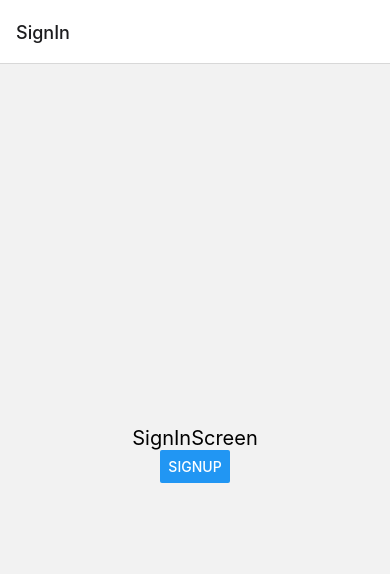
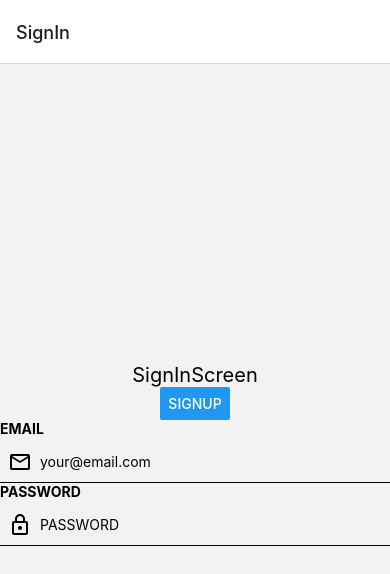
Before and after one commit to MarvelOppa/jabstargram, a React Native app: screen / in a window 390 px wide. Shown: the top 574 px of the page. Built offline with nearby package versions, Linux system fonts and the light colour scheme.

Commit message:
input 컴포넌트

```diff
--- /dev/null
+++ b/src/colors.js
@@ -0,0 +1,2 @@
+export const WHITE = '#ffffff';
+export const BLACK = '#000000';
--- /dev/null
+++ b/src/components/Input.js
@@ -0,0 +1,99 @@
+import { StyleSheet, Text, TextInput, View } from 'react-native';
+import PropTypes from 'prop-types';
+import { forwardRef, useState } from 'react';
+import { MaterialCommunityIcons } from '@expo/vector-icons';
+
+export const InputTypes = {
+  EMAIL: 'EMAIL',
+  PASSWORD: 'PASSWORD',
+};
+
+const InputTypeProps = {
+  EMAIL: {
+    title: 'EMAIL',
+    placeholder: 'your@email.com',
+    keyboardType: 'email-address',
+    secureTextEnty: false,
+    iconName: { active: 'email', inactive: 'email-outline' },
+  },
+  PASSWORD: {
+    title: 'PASSWORD',
+    placeholder: 'PASSWORD',
+    keyboardType: 'default',
+    secureTextEnty: true,
+    iconName: { active: 'lock', inactive: 'lock-outline' },
+  },
+};
+
+export const ReturnKeyTypes = {
+  DONE: 'done',
+  NEXT: 'next',
+};
+
+const Input = forwardRef(({ inputType, ...props }, ref) => {
+  const {
+    title,
+    placeholder,
+    keyboardType,
+    secureTextEntry,
+    iconName: { active, inactive },
+  } = InputTypeProps[inputType];
+
+  const [isFocused, setIsFocused] = useState(false);
+
+  return (
+    <View style={styles.container}>
+      <Text style={styles.title}>{title}</Text>
+
+      <View>
+        <TextInput
+          ref={ref}
+          {...props}
+          style={[styles.input]}
+          placeholder={placeholder}
+          keyboardType={keyboardType}
+          secureTextEntry={secureTextEntry}
+          onBlur={() => setIsFocused(false)}
+          onFocus={() => setIsFocused(true)}
+        />
+        <View style={styles.icon}>
+          <MaterialCommunityIcons
+            name={isFocused ? active : inactive}
+            size={24}
+            color="black"
+          />
+        </View>
+      </View>
+    </View>
+  );
+});
+
+Input.displayName = 'Input';
+
+Input.propTypes = {
+  inputType: PropTypes.oneOf(Object.values(InputTypes)),
+};
+
+const styles = StyleSheet.create({
+  container: {
+    width: '100%',
+  },
+  title: {
+    marginBottom: 4,
+    fontWeight: '700',
+  },
+  input: {
+    borderBottomWidth: 1,
+    height: 42,
+    paddingHorizontal: 10,
+    paddingLeft: 40,
+  },
+  icon: {
+    position: 'absolute',
+    left: 8,
+    height: '100%',
+    justifyContent: 'center',
+  },
+});
+
+export default Input;
--- a/src/screens/SignInScreen.js
+++ b/src/screens/SignInScreen.js
@@ -1,6 +1,7 @@
 import { Button, StyleSheet, Text, View } from 'react-native';
 import PropTypes from 'prop-types';
 import { AuthRoutes } from '../navigations/routes';
+import Input, { InputTypes } from '../components/Input';
 
 const SignInScreen = ({ navigation }) => {
   return (
@@ -10,6 +11,9 @@ const SignInScreen = ({ navigation }) => {
         title="signup"
         onPress={() => navigation.navigate(AuthRoutes.SIGN_UP)}
       />
+
+      <Input inputType={InputTypes.EMAIL} />
+      <Input inputType={InputTypes.PASSWORD} />
     </View>
   );
 };
```
